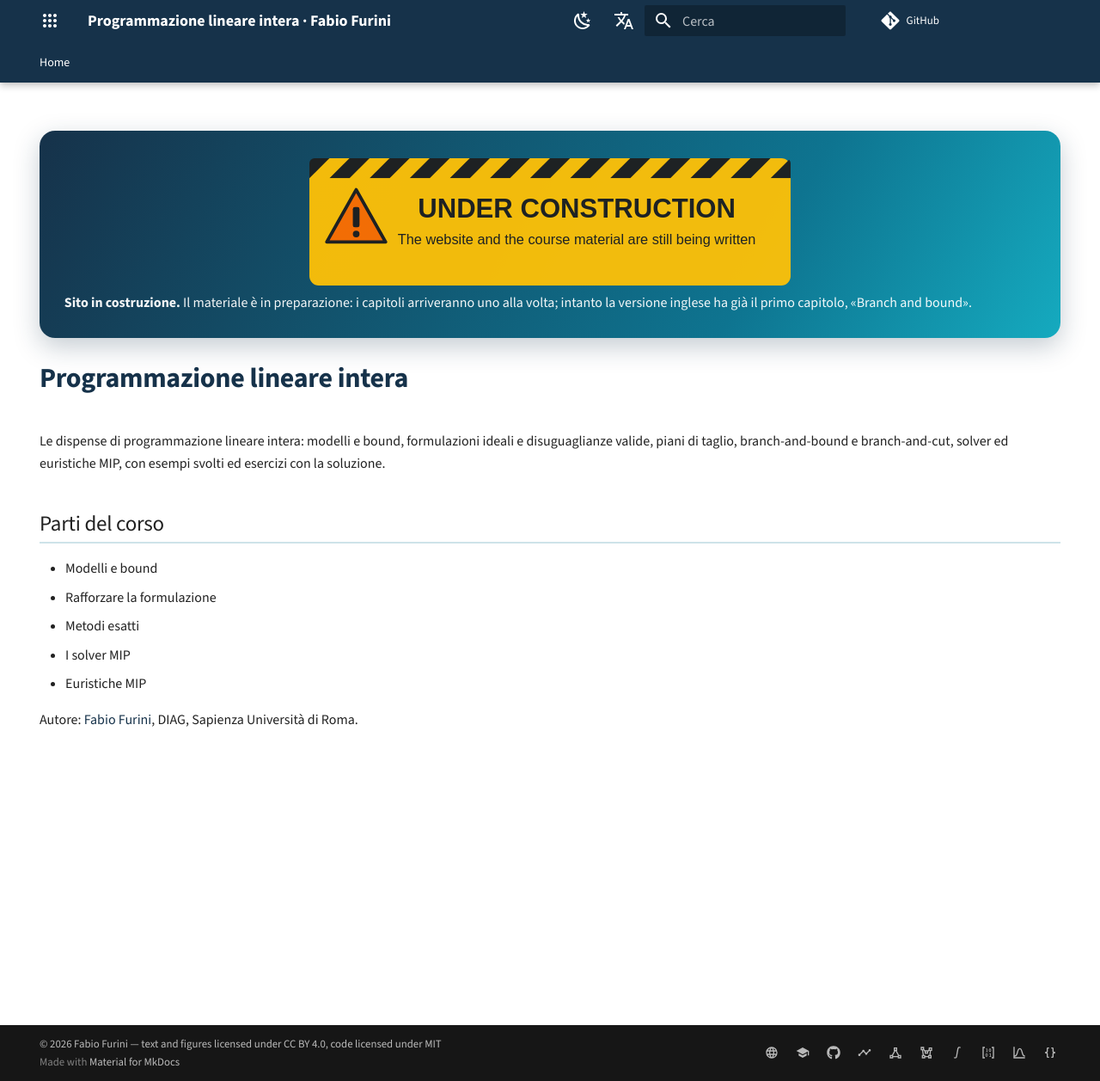
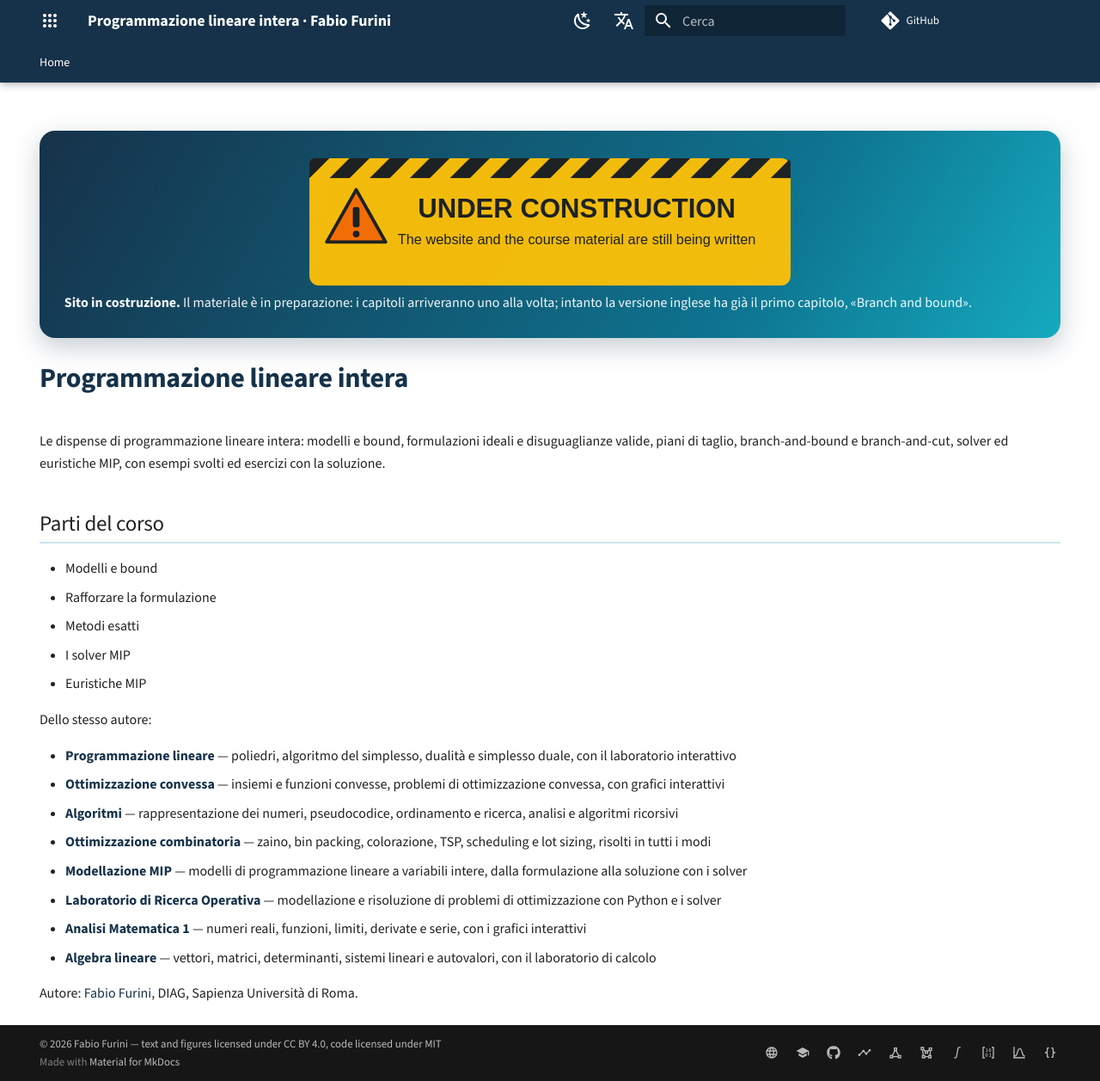
Before and after one commit to fabiofurini/programmazione-lineare-intera, an MkDocs documentation site: the page built from docs/index.md, in a window 1280 px wide and 1257 px high. Shown: the whole window at 86% size. Built offline with MkDocs 1.6.1 and Material for MkDocs 9.7.7, drawn with Linux system fonts in a browser that asks for light colours; comment, search, counter and statistics services are not loaded.

Commit message:
Home: elenco «Dello stesso autore» completo e identico nei nove moduli
Co-Authored-By: Claude Opus 5.5 <noreply@anthropic.com>

```diff
--- a/docs/index.md
+++ b/docs/index.md
@@ -25,4 +25,15 @@ Le dispense di programmazione lineare intera: modelli e bound, formulazioni idea
 - I solver MIP
 - Euristiche MIP
 
+Dello stesso autore:
+
+- **[Programmazione lineare](https://fabiofurini.github.io/programmazione-lineare/)** — poliedri, algoritmo del simplesso, dualità e simplesso duale, con il laboratorio interattivo
+- **[Ottimizzazione convessa](https://fabiofurini.github.io/ottimizzazione-convessa/)** — insiemi e funzioni convesse, problemi di ottimizzazione convessa, con grafici interattivi
+- **[Algoritmi](https://fabiofurini.github.io/algoritmi/)** — rappresentazione dei numeri, pseudocodice, ordinamento e ricerca, analisi e algoritmi ricorsivi
+- **[Ottimizzazione combinatoria](https://fabiofurini.github.io/ottimizzazione-combinatoria/)** — zaino, bin packing, colorazione, TSP, scheduling e lot sizing, risolti in tutti i modi
+- **[Modellazione MIP](https://fabiofurini.github.io/modellazione-mip/)** — modelli di programmazione lineare a variabili intere, dalla formulazione alla soluzione con i solver
+- **[Laboratorio di Ricerca Operativa](https://fabiofurini.github.io/laboratorio-ricerca-operativa/)** — modellazione e risoluzione di problemi di ottimizzazione con Python e i solver
+- **[Analisi Matematica 1](https://fabiofurini.github.io/analisi-matematica-1/)** — numeri reali, funzioni, limiti, derivate e serie, con i grafici interattivi
+- **[Algebra lineare](https://fabiofurini.github.io/algebra-lineare/)** — vettori, matrici, determinanti, sistemi lineari e autovalori, con il laboratorio di calcolo
+
 Autore: [Fabio Furini](https://fabiofurini.github.io/), DIAG, Sapienza Università di Roma.
--- a/mkdocs.yml
+++ b/mkdocs.yml
@@ -56,34 +56,34 @@ extra:
   social:
     - icon: material/web
       link: https://fabiofurini.github.io/
-      name: Fabio Furini — personal website
+      name: Fabio Furini — sito personale
     - icon: material/school
       link: https://www.diag.uniroma1.it/
-      name: DIAG — Sapienza University of Rome
+      name: DIAG — Sapienza Università di Roma
     - icon: fontawesome/brands/github
       link: https://github.com/fabiofurini
       name: GitHub
     - icon: material/chart-timeline-variant
-      link: https://fabiofurini.github.io/operations-research-lab/
-      name: Operations Research Lab
+      link: https://fabiofurini.github.io/laboratorio-ricerca-operativa/
+      name: Laboratorio di Ricerca Operativa
     - icon: material/vector-triangle
-      link: https://fabiofurini.github.io/linear-programming/
-      name: Linear Programming
+      link: https://fabiofurini.github.io/programmazione-lineare/
+      name: Programmazione lineare
     - icon: material/vector-polygon
-      link: https://fabiofurini.github.io/mip-modelling/
-      name: MIP Modelling
+      link: https://fabiofurini.github.io/modellazione-mip/
+      name: Modellazione MIP
     - icon: material/math-integral
-      link: https://fabiofurini.github.io/mathematical-analysis-1/
-      name: Mathematical Analysis 1
+      link: https://fabiofurini.github.io/analisi-matematica-1/
+      name: Analisi Matematica 1
     - icon: material/matrix
-      link: https://fabiofurini.github.io/linear-algebra/
-      name: Linear Algebra
+      link: https://fabiofurini.github.io/algebra-lineare/
+      name: Algebra lineare
     - icon: material/chart-bell-curve
-      link: https://fabiofurini.github.io/convex-optimization/
-      name: Convex Optimization
+      link: https://fabiofurini.github.io/ottimizzazione-convessa/
+      name: Ottimizzazione convessa
     - icon: material/code-braces
-      link: https://fabiofurini.github.io/algorithms/
-      name: Algorithms
+      link: https://fabiofurini.github.io/algoritmi/
+      name: Algoritmi
   alternate:
     - name: English
       link: https://fabiofurini.github.io/integer-linear-programming/
```
